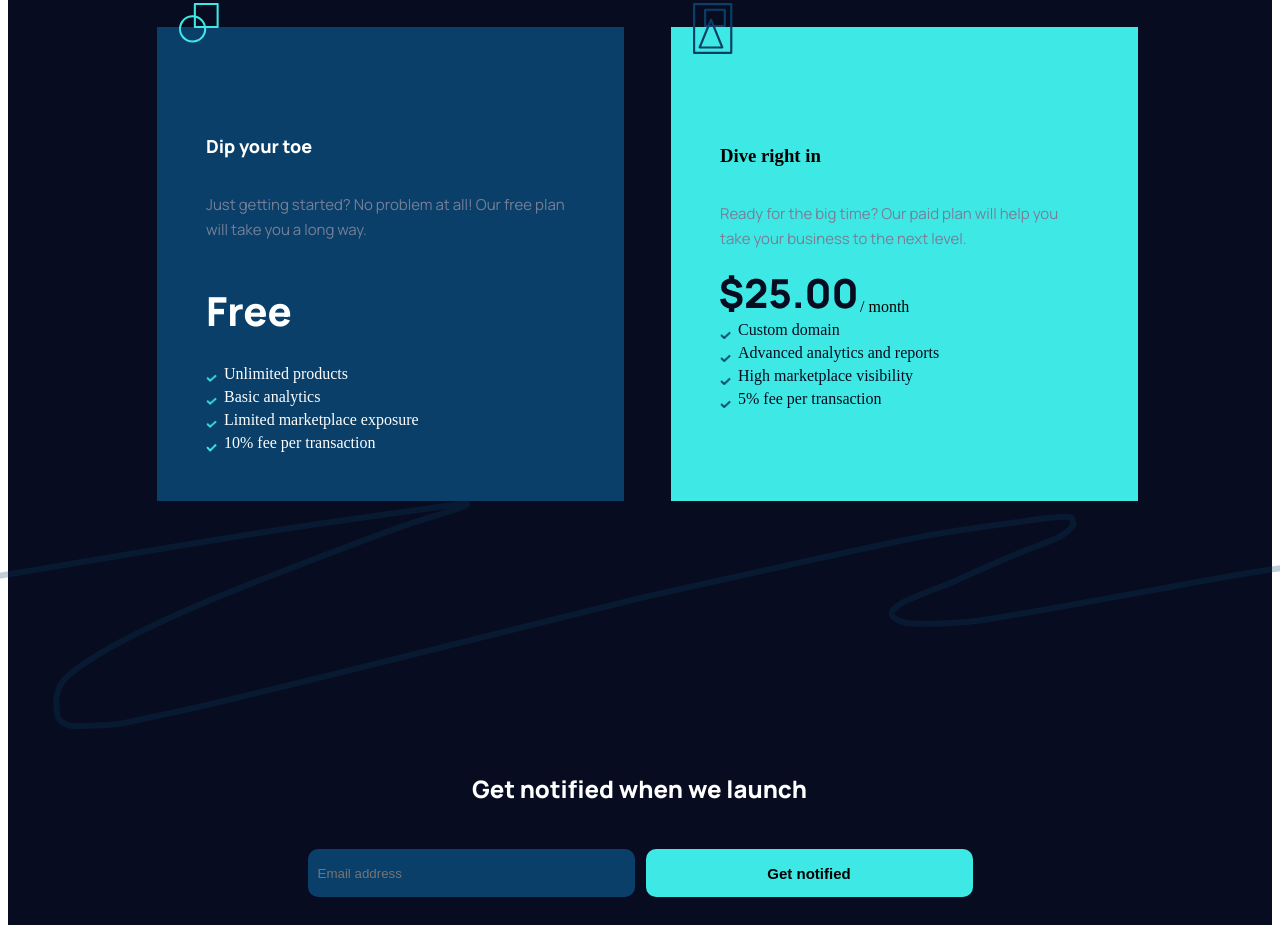
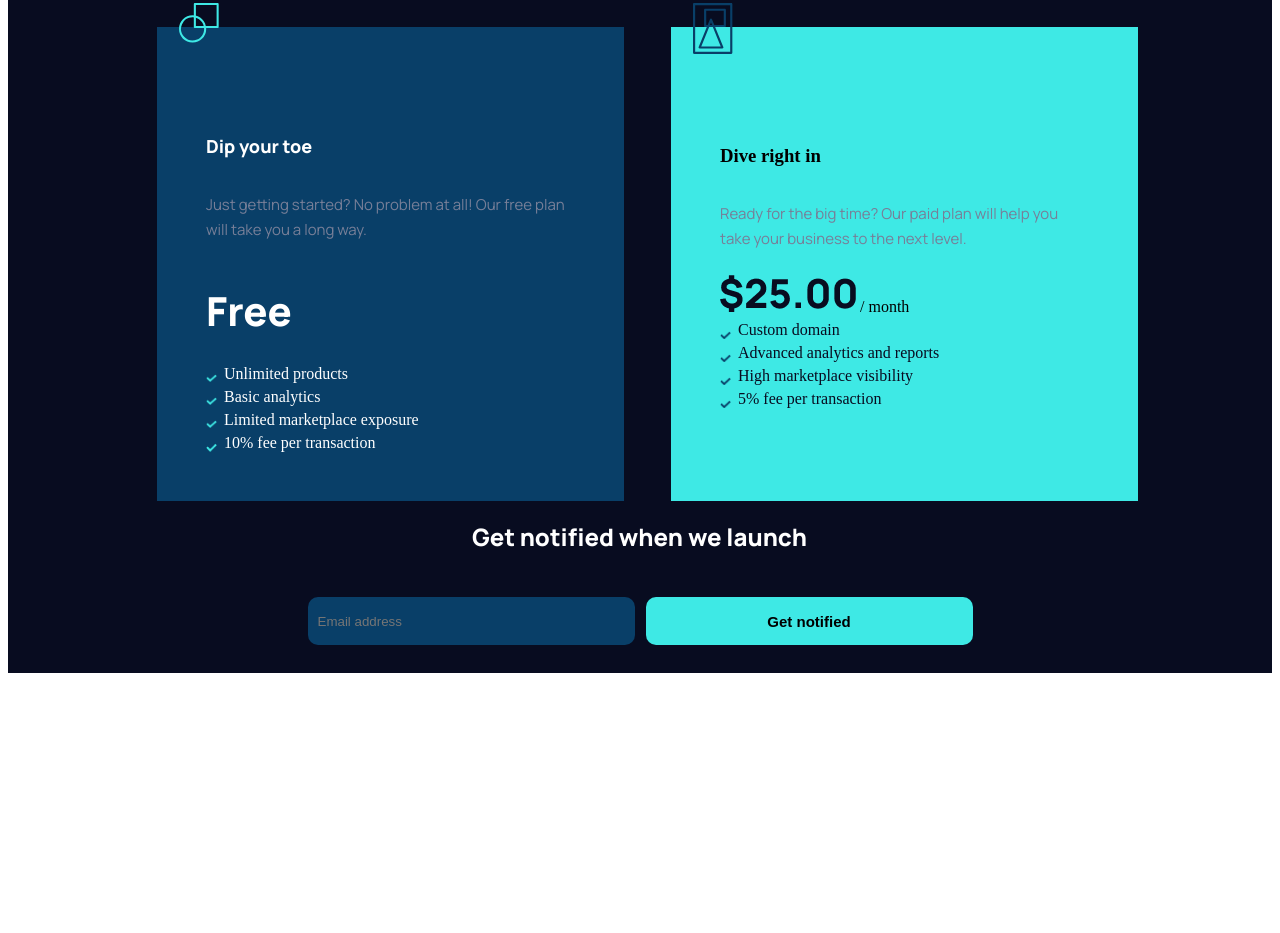
Before and after one commit to AnanoMakharashvili/Maker-pre-launch-landing-page, a plain HTML site: page index.html in a window 1280 px wide. Shown: the part 1479-2412 px from the top of the page. After the commit the page ends 2160 px from the top, so only its background shows below. Drawn offline with Linux system fonts and the light colour scheme.

Commit message:
corrected

```diff
--- a/index.html
+++ b/index.html
@@ -199,7 +199,6 @@
           </div>
         </div>
         <footer class="end-style">
-          <img src="assets/Path 21.png" rel="path" class="footer-background" />
           <h2 class="end-header-style">Get notified when we launch</h2>
           <div class="input-style">
             <input
--- a/style.css
+++ b/style.css
@@ -238,9 +238,6 @@
   display: none;
 }
 
-.footer-background {
-  display: none;
-}
 @media (min-width: 768px) {
   .hero-style {
     display: none;
@@ -311,10 +308,6 @@
   .input-style {
     flex-direction: row;
   }
-
-  .footer-background {
-    display: none;
-  }
 }
 @media (min-width: 1024px) {
   .get-paid-style {
@@ -360,8 +353,4 @@
     font-size: 12px;
     font-weight: 400;
   }
-
-  .footer-background {
-    display: block;
-  }
 }
```
